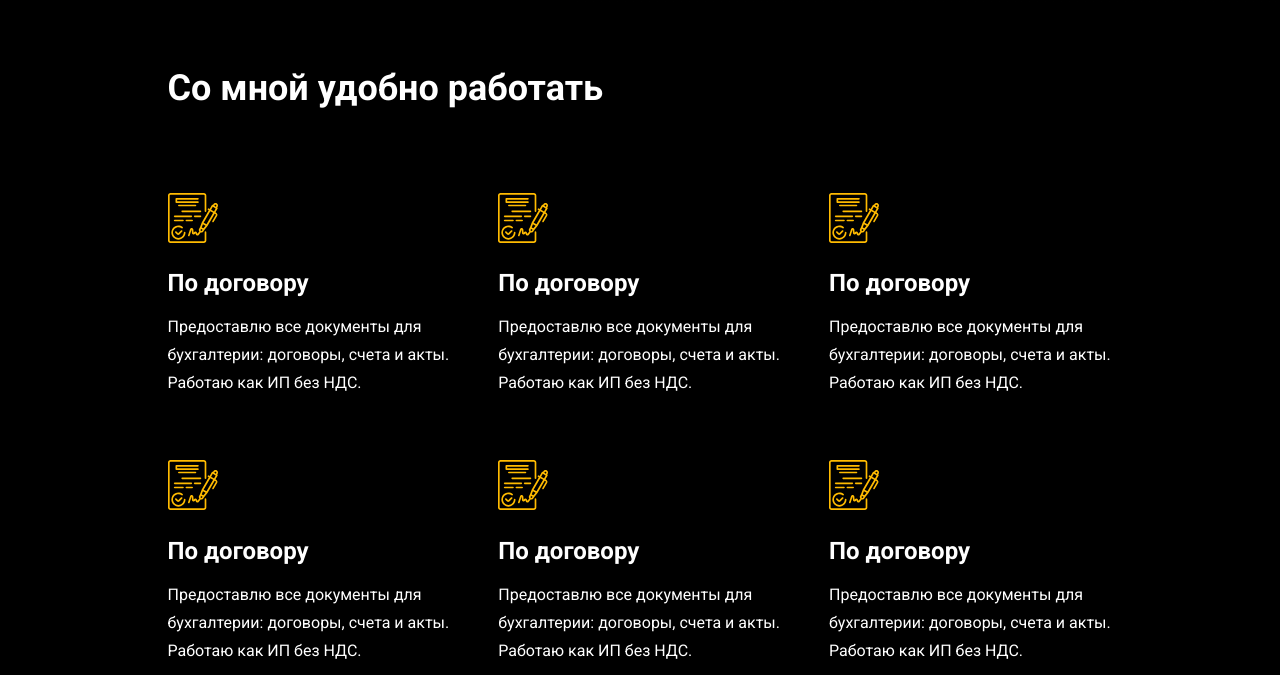
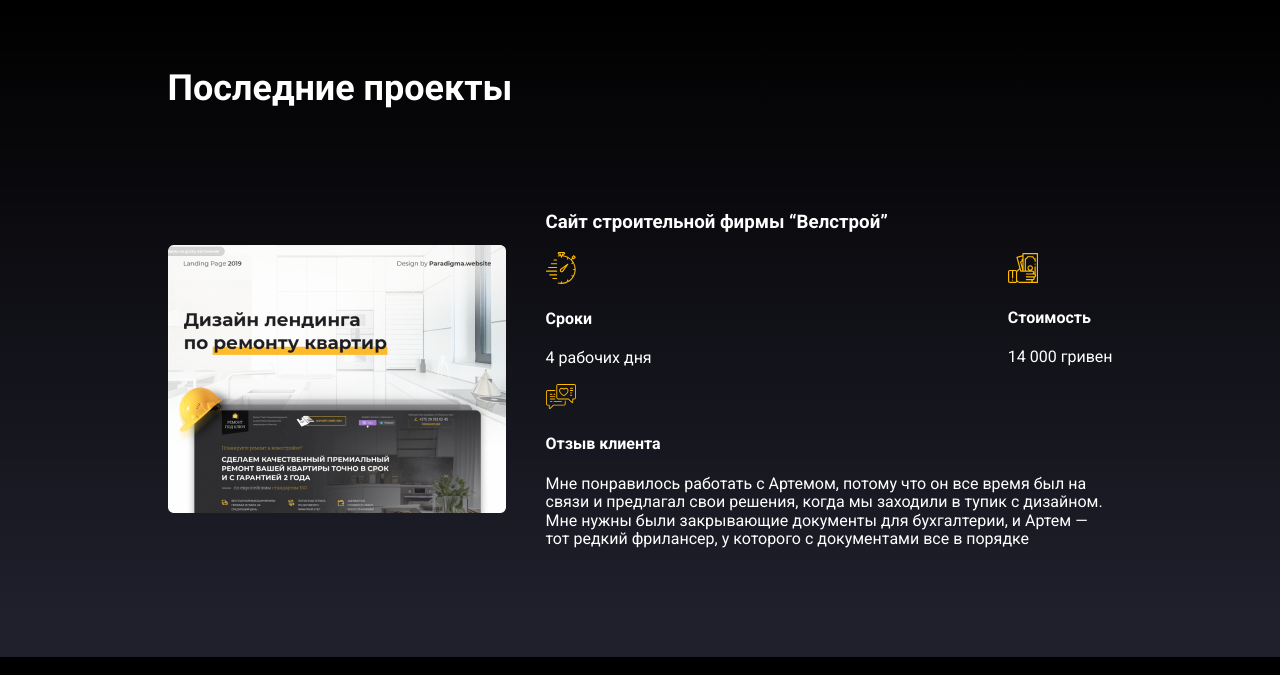
Before and after one commit to SizonUA/Portfolio, a plain HTML site: page index.html in a window 1280 px wide. Shown: the part 725-1400 px from the top of the page. Drawn offline with Linux system fonts and the light colour scheme.

Commit message:
add slider

```diff
--- a/index.html
+++ b/index.html
@@ -55,6 +55,72 @@
     </div>
     <!-- /.container -->
   </header>
+
+  <section class="section projects">
+    <div class="container">
+      <h2 class="section-title">
+        Последние проекты
+      </h2>
+
+      <div class="projects-slider">
+        <div class="projects-slide">
+          <img src="image/projects/project-img.png" alt="Site" class="project-image">
+          <div class="project-text">
+            <h3 class="project-title">
+              Сайт строительной фирмы “Велстрой”
+            </h3>
+            <div class="project-time">
+              <img src="image/projects/icon/time-icon.svg" alt="Project time" class="project-icon">
+              <div class="project-description">
+                <h4 class="project-subtitle">
+                  Сроки
+                </h4>
+                <p class="project-paragraph">
+                  4 рабочих дня
+                </p>
+              </div>
+              <!-- /.project-description -->
+            </div>
+            <!-- /.project-time -->
+
+            <div class="project-cost">
+              <img src="image/projects/icon/cost-icon.svg" alt="Project time" class="project-icon">
+              <div class="project-description">
+                <h4 class="project-subtitle">
+                  Стоимость
+                </h4>
+                <p class="project-paragraph">
+                  14 000 гривен
+                </p>
+              </div>
+              <!-- /.project-description -->
+            </div>
+            <!-- /.project-cost -->
+
+            <div class="project-feedback">
+              <img src="image/projects/icon/feedback-icon.svg" alt="Project time" class="project-icon">
+              <div class="project-description">
+                <h4 class="project-subtitle">
+                  Отзыв клиента
+                </h4>
+                <p class="project-paragraph">
+                  Мне понравилось работать с Артемом, потому что он все время был на связи и предлагал свои решения, когда мы заходили в тупик с дизайном. Мне нужны были закрывающие документы для бухгалтерии, и Артем — тот редкий фрилансер, у которого с документами все в порядке
+                </p>
+              </div>
+              <!-- /.project-description -->
+            </div>
+            <!-- /.project-feedback -->
+          </div>
+          <!-- /.project-text -->
+        </div>
+        <!-- /.projects-slide -->
+      </div>
+      <!-- /.projects-slider -->
+
+    </div>
+    <!-- /.container -->
+  </section>
+  <!-- /.projects -->
 
   <main>
     <!-- Begin features-->
--- a/style/style.css
+++ b/style/style.css
@@ -105,13 +105,35 @@ body {
   width: 390px;
   height: 390px;
   background-color: #ffffff;
-  background-image: url('../image/avatar.jpg');
+  background-image: url('../image/avatar.png');
   background-repeat: no-repeat;
-  background-position: center top -50px;
+  background-position: center top;
   border: 13px solid #ffffff;
   border-radius: 50%;
 }
 
+/* Slider */
+.projects {
+  background: linear-gradient(180deg, #000000 0%, rgba(0, 0, 0, 0) 95.44%);
+}
+
+.projects-slide {
+  display: flex;
+  align-items: center;
+  justify-content: space-between;
+}
+
+.project-text {
+  flex-basis: 60%;
+  display: flex;
+  align-items: center;
+  justify-content: space-between;
+  flex-wrap: wrap;
+}
+
+.project-title {
+  flex-basis: 100%;
+}
 /* Main */
 /* features */
 .features {
```
Also changed, not shown: image/avatar.png (added), image/projects/icon/cost-icon.svg (added), image/projects/icon/feedback-icon.svg (added), image/projects/icon/time-icon.svg (added), image/projects/project-img.png (added).
